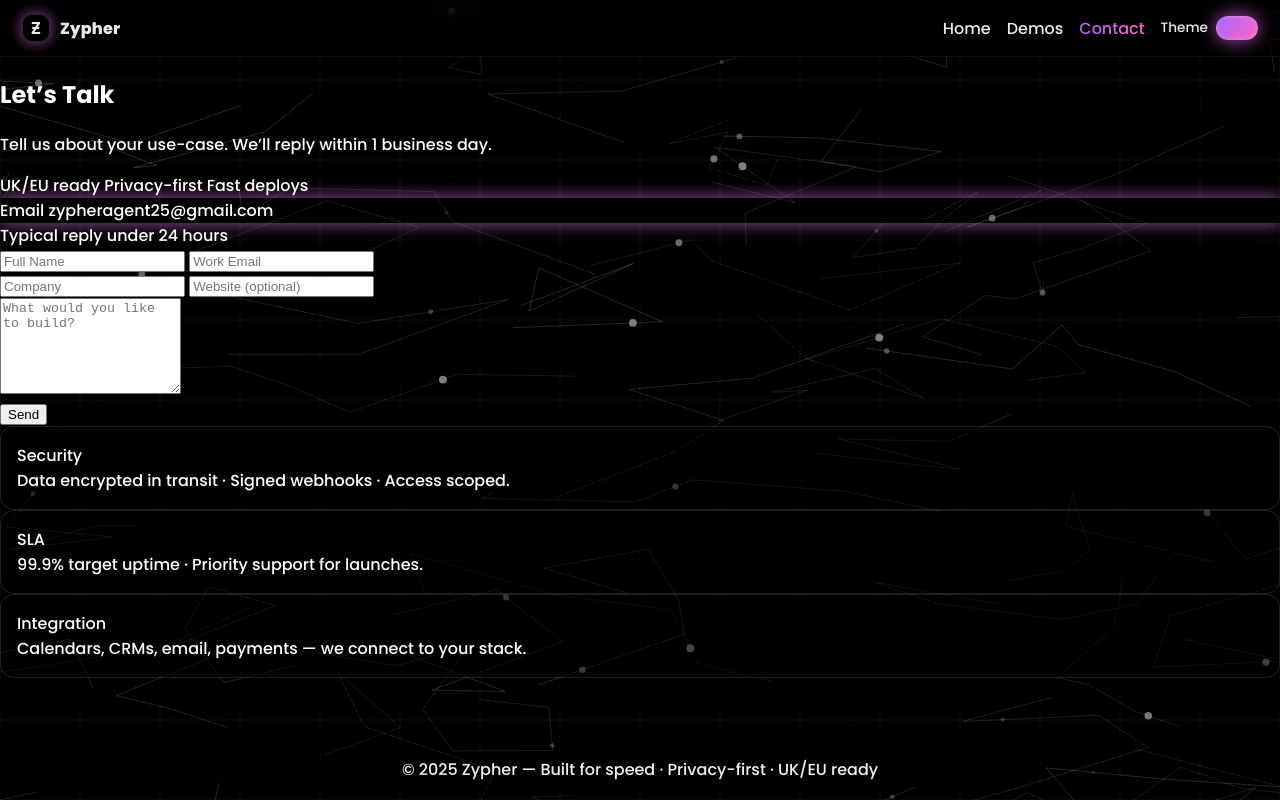
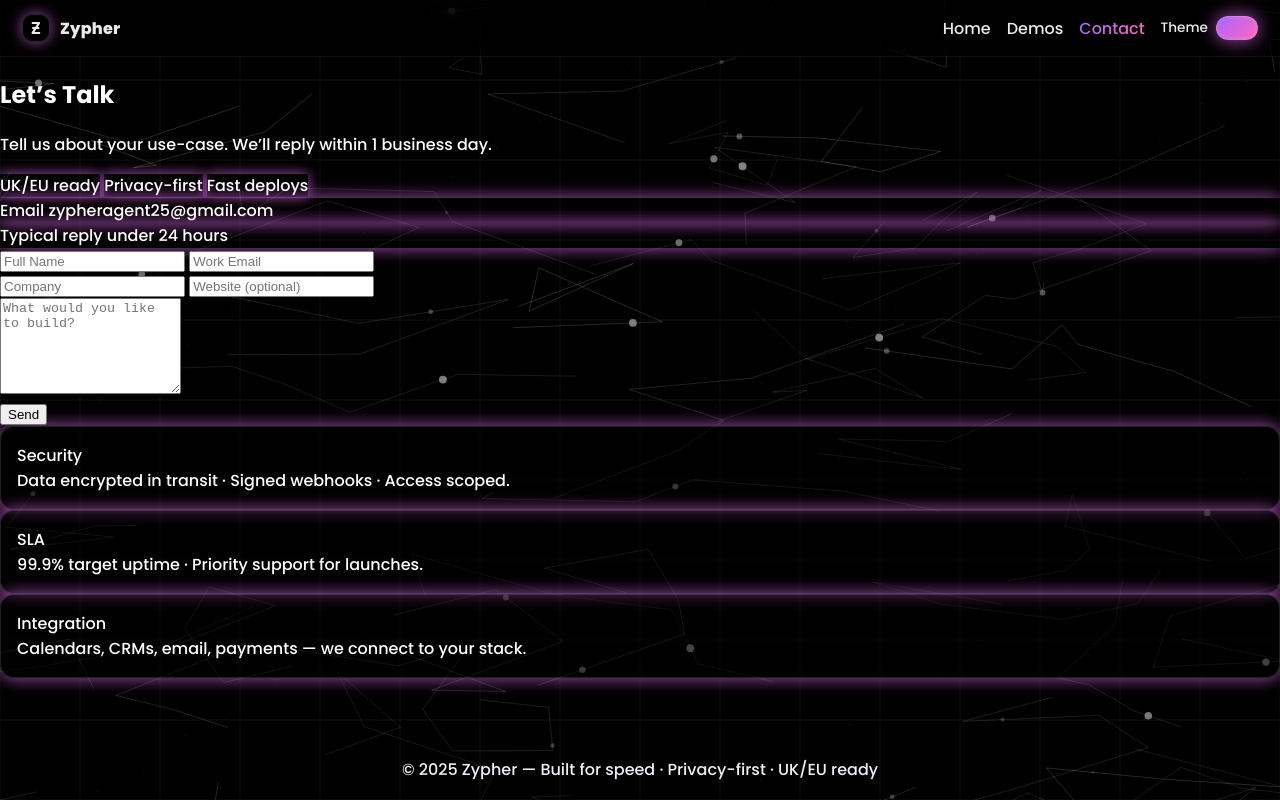
Before and after one commit to DevilDublin/ai-agents-backend, a plain HTML site: page frontend/contact.html in a window 1280 px wide. Drawn offline with Linux system fonts and the light colour scheme.

Commit message:
Update contact.html

```diff
--- a/frontend/contact.html
+++ b/frontend/contact.html
@@ -26,15 +26,15 @@
 
   <main class="contact section">
     <div class="contact-grid contact-centered">
-      <!-- Left info card -->
+      <!-- Info card -->
       <aside class="contact-card neon soft elevate round-glow balanced">
         <h2 class="center">Let’s Talk</h2>
         <p class="center subtle">Tell us about your use-case. We’ll reply within 1 business day.</p>
 
         <div class="badge-row center-row">
-          <span class="badge">UK/EU ready</span>
-          <span class="badge">Privacy-first</span>
-          <span class="badge">Fast deploys</span>
+          <span class="badge strong">UK/EU ready</span>
+          <span class="badge strong">Privacy-first</span>
+          <span class="badge strong">Fast deploys</span>
         </div>
 
         <div class="info">
@@ -42,14 +42,14 @@
             <span class="chip-label">Email</span>
             <span class="chip-value">zypheragent25@gmail.com</span>
           </div>
-          <div class="chip">
+          <div class="chip strong">
             <span class="chip-label">Typical reply</span>
             <span class="chip-value">under 24 hours</span>
           </div>
         </div>
       </aside>
 
-      <!-- Right form (same glow recipe for unity) -->
+      <!-- Form -->
       <form class="contact-form card soft elevate round-glow neon" onsubmit="event.preventDefault(); alert('Thanks — we’ll be in touch!');">
         <div class="grid-2 roomy">
           <input type="text" placeholder="Full Name" required />
@@ -68,15 +68,15 @@
 
     <section class="assure assure-push">
       <div class="assure-grid">
-        <div class="assure-item">
+        <div class="assure-item neon">
           <div class="assure-title">Security</div>
           <div class="assure-text">Data encrypted in transit · Signed webhooks · Access scoped.</div>
         </div>
-        <div class="assure-item">
+        <div class="assure-item neon">
           <div class="assure-title">SLA</div>
           <div class="assure-text">99.9% target uptime · Priority support for launches.</div>
         </div>
-        <div class="assure-item">
+        <div class="assure-item neon">
           <div class="assure-title">Integration</div>
           <div class="assure-text">Calendars, CRMs, email, payments — we connect to your stack.</div>
         </div>
```
